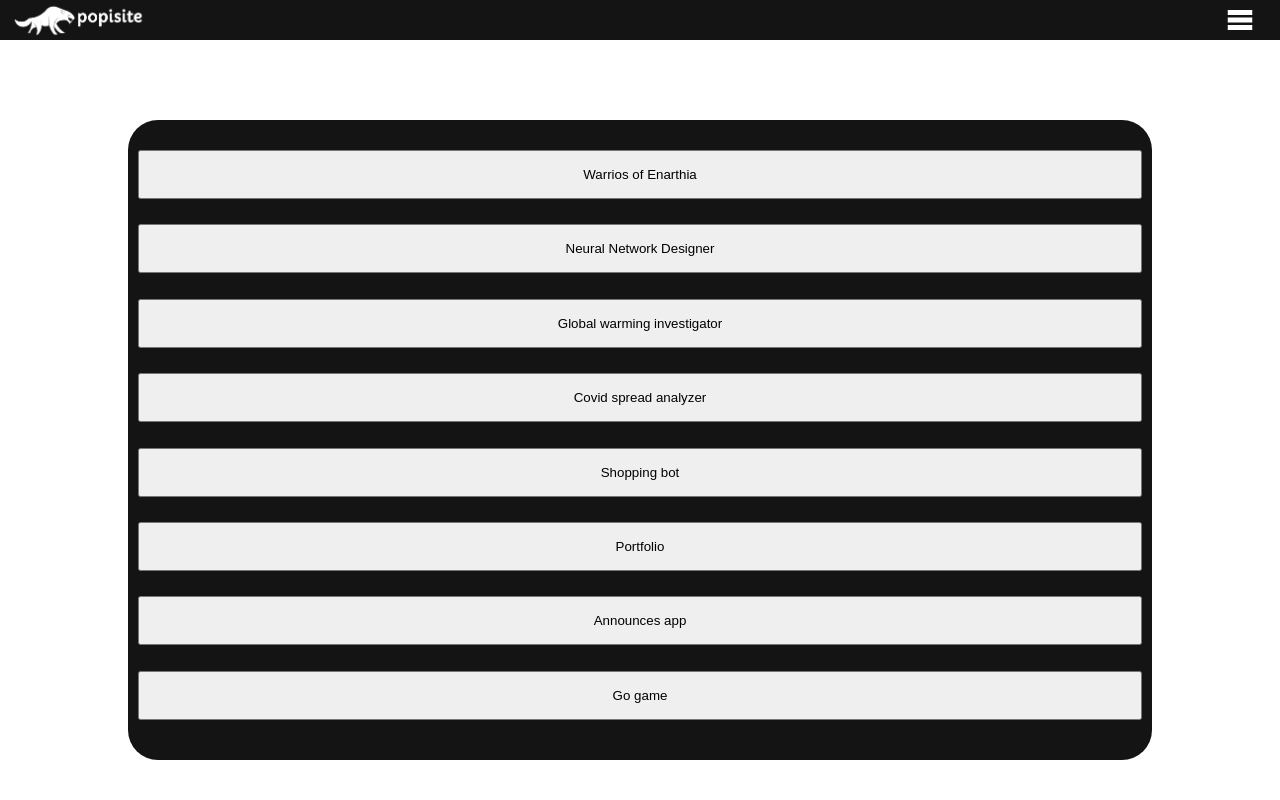
After one commit to sqoshi/modern-web-technologies, a PHP site: page /forum_threads.php in a window 1280 px wide. The commit adds this page. Run offline with PHP 8.4, Linux system fonts and the light colour scheme; the visitor is signed in with stand-in values (Sample User, id 1); style sheets or scripts are compiled from the project's sources.

Commit message:
php finished

```diff
--- /dev/null
+++ b/portfolio/forum_threads.php
@@ -0,0 +1,66 @@
+<?php
+session_start();
+
+if (!isset($_SESSION["loggedin"]) || $_SESSION["loggedin"] !== true) {
+    header("location: login.php");
+    exit;
+}
+
+?>
+
+<!DOCTYPE html>
+<html lang="en">
+
+<head>
+    <meta charset="UTF-8">
+    <link rel="stylesheet" href="resources/css/forum.css">
+    <script src="resources/js/threads.js"></script>
+    <title>Forum</title>
+</head>
+
+<body onload='setImage()'>
+    <?php
+    include('menu.php')
+    ?>
+    <div id="page-content">
+        <div class="center-tile">
+            <div id='thread-nav'>
+                <form class='thread' action="forum.php" method='get'>
+                    <input type='text' name="image-name" style="display:none;" value="woe.jpg"></input>
+                    <input type='submit' value="Warrios of Enarthia"></input>
+                </form>
+                <form class='thread' action="forum.php" method='get'>
+                    <input type='text' name="image-name" style="display:none;" value="nnb.png"></input>
+                    <input type='submit' value="Neural Network Designer"></input>
+                </form>
+                <form class='thread' action="forum.php" method='get'>
+                    <input type='text' name="image-name" style="display:none;" value="gwi.png"></input>
+                    <input type='submit' value="Global warming investigator"></input>
+                </form>
+                <form class='thread' action="forum.php" method='get'>
+                    <input type='text' name="image-name" style="display:none;" value="csa.png"></input>
+                    <input type='submit' value="Covid spread analyzer"></input>
+                </form>
+                <form class='thread' action="forum.php" method='get'>
+                    <input type='text' name="image-name" style="display:none;" value="shopping_bot.png"></input>
+                    <input type='submit' value="Shopping bot"></input>
+                </form>
+                <form class='thread' action="forum.php" method='get'>
+                    <input type='text' name="image-name" style="display:none;" value="portfolio.png"></input>
+                    <input type='submit' value="Portfolio"></input>
+                </form>
+                <form class='thread' action="forum.php" method='get'>
+                    <input type='text' name="image-name" style="display:none;" value="announce_flask.png"></input>
+                    <input type='submit' value="Announces app"></input>
+                </form>
+                <form class='thread' action="forum.php" method='get'>
+                    <input type='text' name="image-name" style="display:none;" value="gogame_java.png"></input>
+                    <input type='submit' value="Go game"></input>
+                </form>
+            </div>
+        </div>
+
+    </div>
+</body>
+
+</html>
--- a/portfolio/index.php
+++ b/portfolio/index.php
@@ -168,4 +168,8 @@ require_once "config.php";
   </div>
 </body>
 
+<?php
+include('views_counter.php');
+?>
+
 </html>
--- a/portfolio/login.php
+++ b/portfolio/login.php
@@ -4,7 +4,7 @@ session_start();
 
 // Check if the user is already logged in, if yes then redirect him to welcome page
 if (isset($_SESSION["loggedin"]) && $_SESSION["loggedin"] === true) {
-    header("location: forum.php");
+    header("location: forum_threads.php");
     exit;
 }
 
@@ -64,7 +64,7 @@ if ($_SERVER["REQUEST_METHOD"] == "POST") {
                             $_SESSION["username"] = $username;
 
                             // Redirect user to welcome page
-                            header("location: forum.php");
+                            header("location: forum_threads.php");
                         } else {
                             // Password is not valid, display a generic error message
                             $login_err = "Invalid username or password.";
--- a/portfolio/resources/css/forum.css
+++ b/portfolio/resources/css/forum.css
@@ -15,7 +15,7 @@
         position: relative;
     }
 
-    .tile {
+    .center-tile {
         color: white;
         background: rgb(20, 20, 20);
         position: absolute;
@@ -79,3 +79,25 @@
         width: 80%;
         background-size: 'cover';
     }
+
+    #thread-nav {
+        margin-top: 30px;
+        margin-bottom: 30px;
+        margin-left: 10px;
+        margin-right: 10px;
+        display: flex;
+        flex-direction: column;
+        align-items: center;
+        height: 100%;
+        gap: 15px;
+    }
+
+    .thread {
+        flex: 1;
+        width: 100%;
+    }
+
+    .thread input {
+        padding: 15px;
+        width: 100%;
+    }
--- /dev/null
+++ b/portfolio/resources/js/threads.js
@@ -0,0 +1,8 @@
+x = 0
+
+function setImage() {
+    let url = new URLSearchParams(window.location.search);
+    let c = url.get("image-name");
+    console.log("setImage", c)
+
+}
```
Also changed, not shown: portfolio/forum.php (+17 -23 lines), portfolio/resources/js/forum.js (+12 -8 lines), portfolio/views_counter.php (added, +42 -0 lines).
